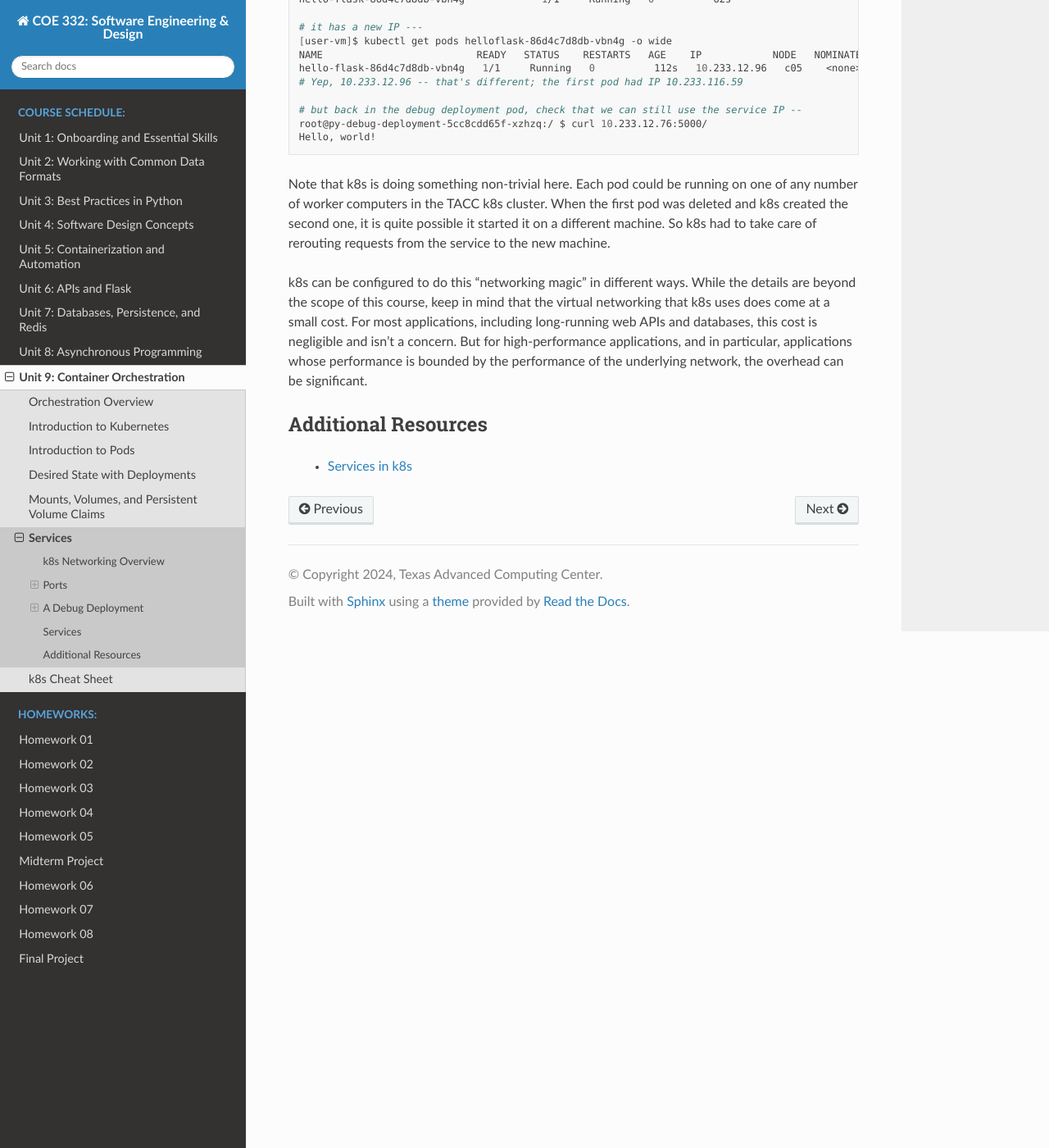
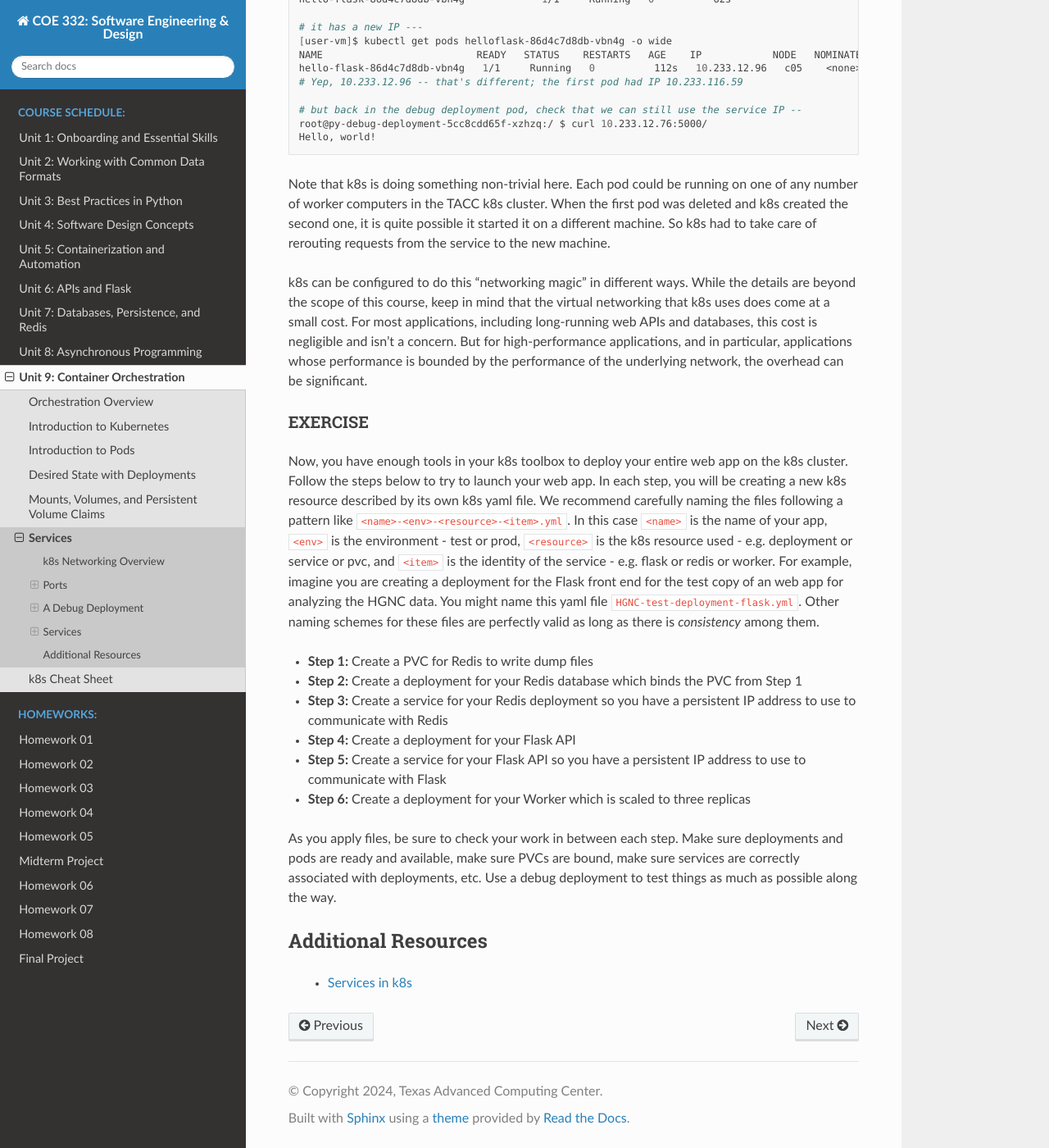
Before and after one commit to TACC/coe-332-sp24, a Sphinx documentation site: the page built from docs/unit09/services.rst, in a window 1280 px wide and 1400 px high, scrolled down 5711 px. Shown: the whole window at 82% size. Built offline with Sphinx 7.4.7 and the Read the Docs theme 2.0.0, drawn with Linux system fonts in a browser that asks for light colours.

Commit message:
added exercise to end of services

```diff
--- a/docs/unit09/services.rst
+++ b/docs/unit09/services.rst
@@ -308,6 +308,34 @@ the overhead can be significant.
 
 
 
+EXERCISE
+~~~~~~~~
+
+Now, you have enough tools in your k8s toolbox to deploy your entire web app on the k8s cluster. Follow the steps
+below to try to launch your web app. In each step, you will be creating a new k8s resource described by its own
+k8s yaml file. We recommend carefully naming the files following a pattern like ``<name>-<env>-<resource>-<item>.yml``.
+In this case ``<name>`` is the name of your app, ``<env>`` is the environment - test or prod, ``<resource>`` is the
+k8s resource used - e.g. deployment or service or pvc, and ``<item>`` is the identity of the service - e.g. flask or
+redis or worker. For example, imagine you are creating a deployment for the Flask front end for the test copy of an
+web app for analyzing the HGNC data. You might name this yaml file ``HGNC-test-deployment-flask.yml``. Other naming
+schemes for these files are perfectly valid as long as there is *consistency* among them.
+
+
+* **Step 1:** Create a PVC for Redis to write dump files
+* **Step 2:** Create a deployment for your Redis database which binds the PVC from Step 1
+* **Step 3:** Create a service for your Redis deployment so you have a persistent IP address to use to communicate with Redis
+* **Step 4:** Create a deployment for your Flask API
+* **Step 5:** Create a service for your Flask API so you have a persistent IP address to use to communicate with Flask
+* **Step 6:** Create a deployment for your Worker which is scaled to three replicas
+
+
+As you apply files, be sure to check your work in between each step. Make sure deployments and pods are ready and
+available, make sure PVCs are bound, make sure services are correctly associated with deployments, etc.
+Use a debug deployment to test things as much as possible along the way.
+
+
+
+
 Additional Resources
 --------------------
 
```
